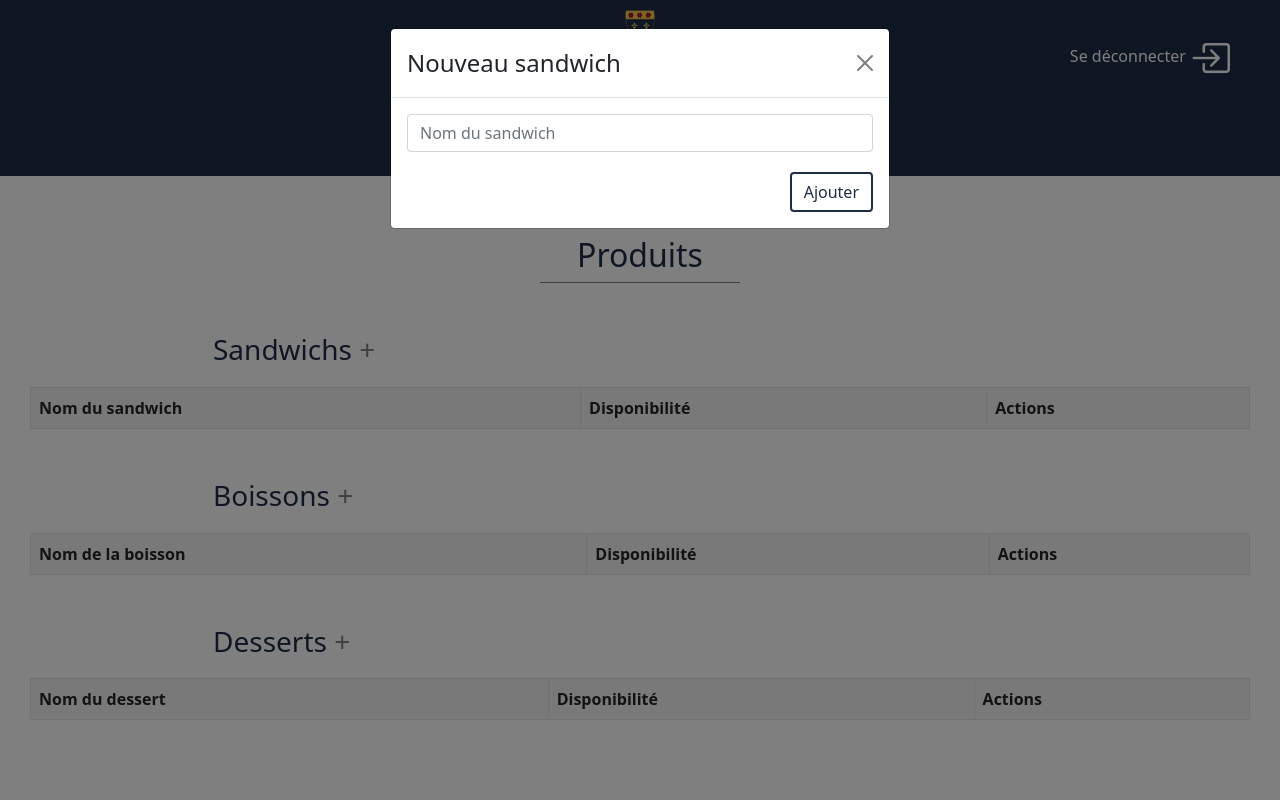
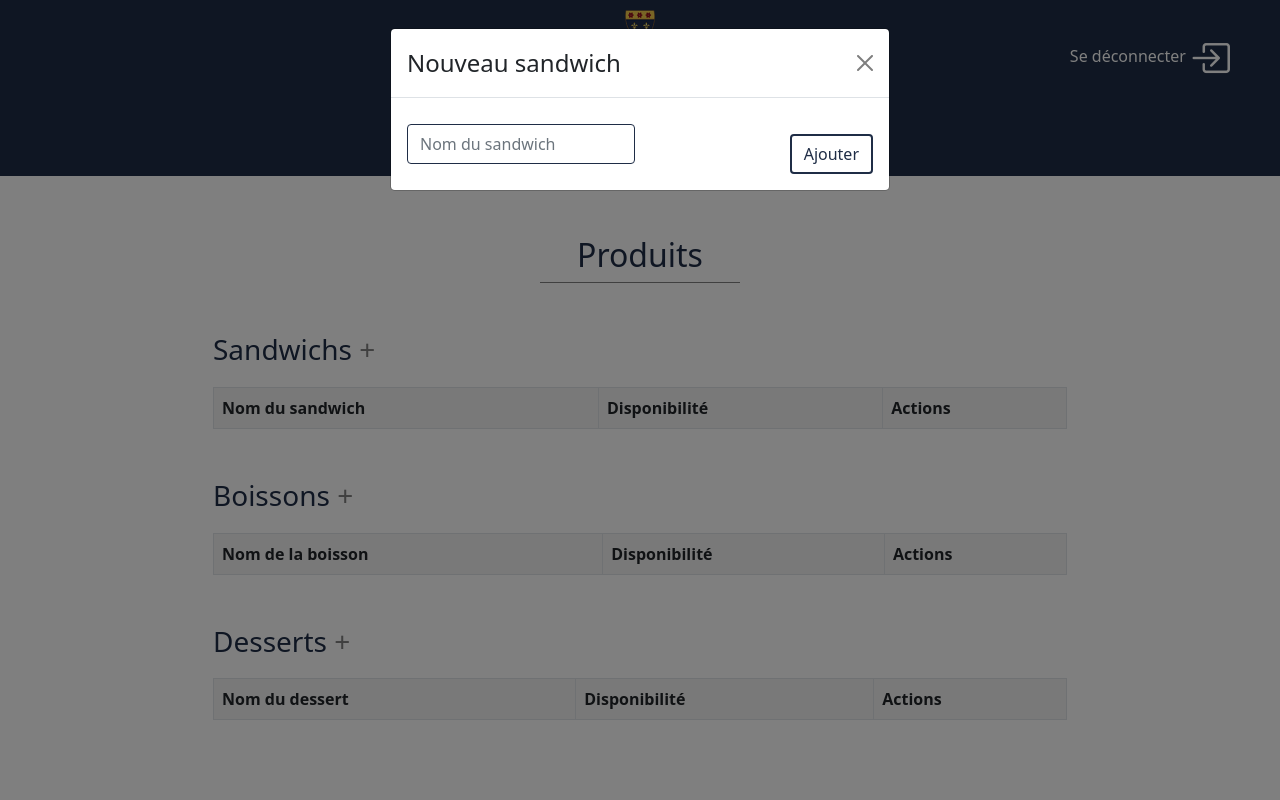
Before and after one commit to Antony013/sandwich, a PHP site: page /backoffice/boProduits.php in a window 1280 px wide, after a click that opens the changed part. Run offline with PHP 8.4, Linux system fonts and the light colour scheme; the visitor is signed in with stand-in values (Sample User, id 1); data that the repository does not hold is empty; some libraries are stand-ins or nearby versions.

Commit message:
Update index.css

```diff
--- a/projet_fin_annee_sandwich/index.css
+++ b/projet_fin_annee_sandwich/index.css
@@ -164,39 +170,49 @@ section {
 
 /* ----------------------------------- backoffice products/students ----------------------------------- */
 
-#components-consultation h2 {
+#components-consultation h2 ,#students-consultation h2{
 	text-align: center;
 	color: #1F2D46;
 	margin-top: 30px;
 }
 
-#components-consultation #hr {
+#hr {
 	border-top: 1px solid grey;
 	width: 200px;
 	margin: 0 auto 40px !important;
 }
 
-#components-consultation h3{
+#components-consultation h3 , #students-consultation h3{
 	width: 70%;
 	margin: 50px auto 20px;
 	color: #1F2D46;
 }
 
-#components-consultation h3 a{
+#components-consultation h3 a, #students-consultation h3 a{
 	color: grey;
 	text-decoration: none;
 }
 
-#components-consultation h3 a:hover{
+#components-consultation h3 a:hover, #students-consultation h3 a:hover{
 	color: #f2ca4b;
 }
 
-#components-consultation td{
+#components-consultation table ,#students-consultation table{
+	width: 70%;
+	margin: 0 auto;
+}
+
+@media (max-width: 600px){
+	#components-consultation table ,#students-consultation table{
+		width: 100%;	}
+}
+
+#components-consultation td, #students-consultation td{
 	text-align: center;
 	position: relative;
 }
 
-#components-consultation td p{
+#components-consultation td p, #students-consultation td p{
 	position: absolute;
 	top: 50%;
 	left: 50%;
@@ -205,37 +221,30 @@ transform: translate(-50%,-50%);
 
 .btn-table{
 	width: 125px;
-margin-left: 10px;
-margin-right: 10px;
+	margin: 10px;
 }
 
-@media (max-width: 890px){
-.btn-table{
-margin: 10px 0;
-}
-}
-
-.btn-modif-product{
+.btn-modif-product, .btn-modif-eleve{
 	color: #1F2D46 !important;
 	border: 2px solid #1F2D46 !important;
 }
 
-.btn-delete-product,.btn-disable-product{
+.btn-delete-product,.btn-disable-product,.btn-delete-eleve,.btn-disable-eleve{
 	color: #1F2D46 !important;
 	border: 2px solid #f2ca4b !important;
 }
 
-.btn-modif-product:hover{
+.btn-modif-product:hover,.btn-modif-eleve:hover{
 	color: white !important;
 	background-color: #1F2D46;
 }
 
- .btn-disable-product:hover {
+ .btn-disable-product:hover,.btn-disable-eleve:hover {
 	color: white !important;
 	background-color: #f2ca4b;
 }
 
-.btn-delete-product:hover {
+.btn-delete-product:hover , .btn-delete-eleve:hover {
 	color: white !important;
 	background-color: #dc3546;
 	border-color: #dc3546 !important;
@@ -246,6 +255,13 @@ float: right;
 	margin-top: 20px;
 }
 
+#components-consultation .modal input, #components-consultation .modal select, #students-consultation .modal input, #students-consultation .modal select{
+	width: 49%;
+	height: 40px;
+	border-color: #1F2D46;
+	display: inline-block;
+	margin-top: 10px;
+}
 
 /* ----------------------------------- login ----------------------------------- */
 #section-register{
```
Also changed, not shown: other parts of projet_fin_annee_sandwich/index.css (+30 -6 lines). Lines whose indentation alone changed are shown as unchanged.
